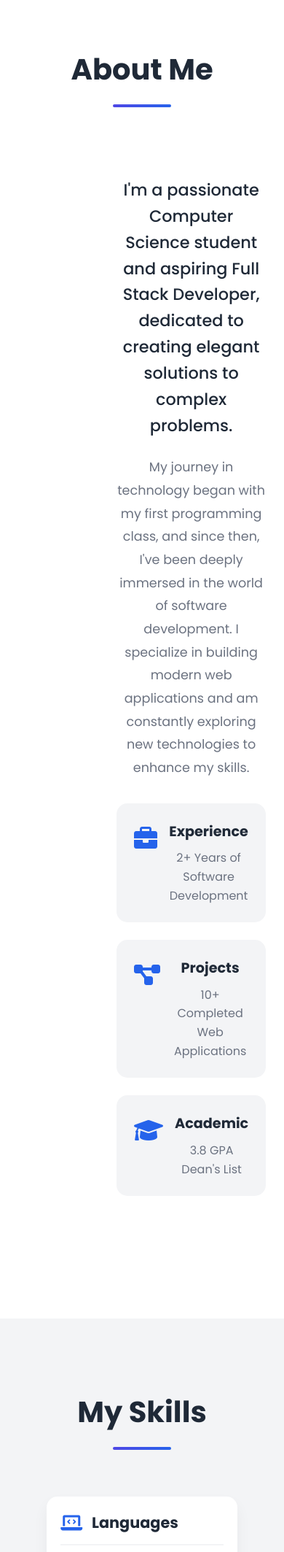
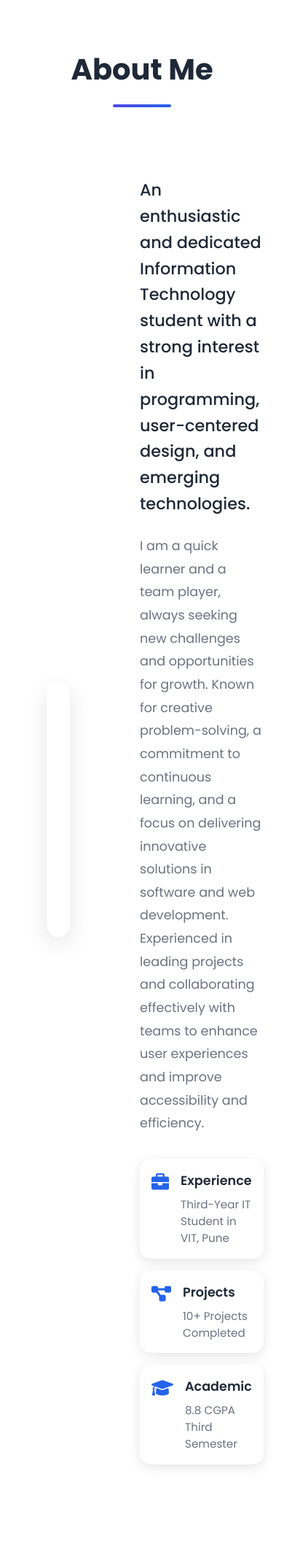
Before and after one commit to shlokbam/Portfolio, a Flask app: page / in a window 390 px wide. Shown: the part 877-3004 px from the top of the page at 73% size. Run offline with Flask 3, Linux system fonts and the light colour scheme; some libraries are stand-ins or nearby versions.

Commit message:
updated about me section

```diff
--- a/static/css/style.css
+++ b/static/css/style.css
@@ -828,18 +828,22 @@ section {
 }
 
 .about-image {
-    position: relative;
+    flex: 0 0 300px;
+    height: 450px;
     border-radius: 20px;
     overflow: hidden;
-    box-shadow: 0 20px 40px rgba(0, 0, 0, 0.1);
-    aspect-ratio: 1;
+    box-shadow: 0 10px 30px rgba(0, 0, 0, 0.1);
+    position: relative;
+    transition: transform 0.3s ease;
+    background: var(--bg-color-light);
+    padding: 1rem;
 }
 
 .about-image img {
     width: 100%;
     height: 100%;
     object-fit: cover;
-    display: block;
+    border-radius: 15px;
     transition: transform 0.3s ease;
 }
 
@@ -869,57 +873,91 @@ section {
 .about-details {
     display: grid;
     grid-template-columns: repeat(3, 1fr);
-    gap: 2rem;
-    margin-bottom: 2.5rem;
+    gap: 1.5rem;
+    margin-top: 2rem;
 }
 
 .detail-item {
+    background: var(--bg-color-light);
+    padding: 1.5rem;
+    border-radius: 15px;
+    box-shadow: 0 4px 15px rgba(0, 0, 0, 0.1);
+    transition: all 0.3s ease;
     display: flex;
     align-items: flex-start;
     gap: 1rem;
-    padding: 1.5rem;
-    background: var(--section-bg);
-    border-radius: 15px;
-    transition: transform 0.3s ease;
 }
 
 .detail-item:hover {
     transform: translateY(-5px);
+    box-shadow: 0 8px 25px rgba(0, 0, 0, 0.15);
 }
 
 .detail-item i {
     font-size: 2rem;
     color: var(--primary-color);
-    margin-top: 0.5rem;
+    margin-top: 0.25rem;
 }
 
 .detail-item h4 {
     font-size: 1.2rem;
     color: var(--text-color);
     margin-bottom: 0.5rem;
+    font-weight: 600;
 }
 
 .detail-item p {
     color: var(--light-text);
     font-size: 1rem;
-    margin-bottom: 0;
-    line-height: 1.6;
-}
-
-/* Responsive Design for About Section */
+    line-height: 1.5;
+    margin: 0;
+}
+
 @media (max-width: 768px) {
-    .about-content {
-        flex-direction: column;
-        text-align: center;
-    }
-
-    .about-image {
-        margin: 0 auto 2rem;
-    }
-
     .about-details {
         grid-template-columns: 1fr;
-        gap: 1.5rem;
+        gap: 1rem;
+    }
+
+    .detail-item {
+        padding: 1.25rem;
+    }
+
+    .detail-item i {
+        font-size: 1.75rem;
+    }
+
+    .detail-item h4 {
+        font-size: 1.1rem;
+    }
+
+    .detail-item p {
+        font-size: 0.95rem;
+    }
+}
+
+@media (max-width: 480px) {
+    .detail-item {
+        padding: 1rem;
+    }
+
+    .detail-item i {
+        font-size: 1.5rem;
+    }
+}
+
+@media (max-width: 768px) {
+    .about-image {
+        flex: 0 0 250px;
+        height: 400px;
+        margin: 0 auto 2rem;
+    }
+}
+
+@media (max-width: 480px) {
+    .about-image {
+        flex: 0 0 200px;
+        height: 350px;
     }
 }
 
--- a/templates/index.html
+++ b/templates/index.html
@@ -43,31 +43,31 @@
         </div>
         <div class="about-content">
             <div class="about-image">
-                <img src="static/images/profile.jpg" alt="Shlok Bam">
+                <img src="/static/images/about/profile.png" alt="Shlok Bam">
             </div>
             <div class="about-text">
-                <p class="lead">I'm a passionate Computer Science student and aspiring Full Stack Developer, dedicated to creating elegant solutions to complex problems.</p>
-                <p>My journey in technology began with my first programming class, and since then, I've been deeply immersed in the world of software development. I specialize in building modern web applications and am constantly exploring new technologies to enhance my skills.</p>
+                <p class="lead">An enthusiastic and dedicated Information Technology student with a strong interest in programming, user-centered design, and emerging technologies.</p>
+                <p>I am a quick learner and a team player, always seeking new challenges and opportunities for growth. Known for creative problem-solving, a commitment to continuous learning, and a focus on delivering innovative solutions in software and web development. Experienced in leading projects and collaborating effectively with teams to enhance user experiences and improve accessibility and efficiency.</p>
                 <div class="about-details">
                     <div class="detail-item">
                         <i class="fas fa-briefcase"></i>
                         <div>
                             <h4>Experience</h4>
-                            <p>2+ Years of<br>Software Development</p>
+                            <p>Third-Year IT Student in VIT, Pune</p>
                         </div>
                     </div>
                     <div class="detail-item">
                         <i class="fas fa-project-diagram"></i>
                         <div>
                             <h4>Projects</h4>
-                            <p>10+ Completed<br>Web Applications</p>
+                            <p>10+ Projects Completed</p>
                         </div>
                     </div>
                     <div class="detail-item">
                         <i class="fas fa-graduation-cap"></i>
                         <div>
                             <h4>Academic</h4>
-                            <p>3.8 GPA<br>Dean's List</p>
+                            <p>8.8 CGPA Third Semester</p>
                         </div>
                     </div>
                 </div>
```
Also changed, not shown: static/images/README.md (added), static/images/about/profile.png (added), 2 other files.
